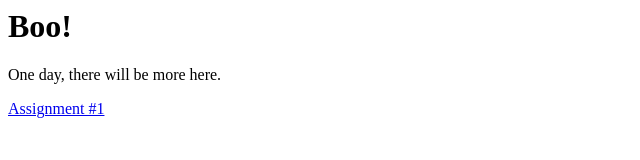
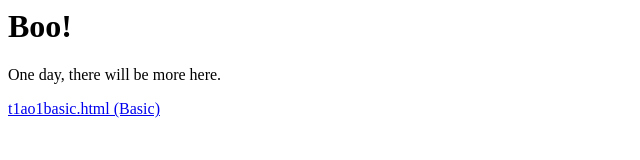
Before and after one commit to Y1rd/gamedev2024, a plain HTML site: page public/index.html in a window 1280 px wide. Shown: the full height of the page, 0-640 px from the left. Drawn offline with Linux system fonts and the light colour scheme.

Commit message:
change name

```diff
--- a/public/index.html
+++ b/public/index.html
@@ -1,3 +1,3 @@
 <h1>Boo!</h1>
 <p>One day, there will be more here.</p>
-<a href="t1ao1basic.html">Assignment #1</a>
+<a href="t1ao1basic.html">t1ao1basic.html (Basic)</a>
```
